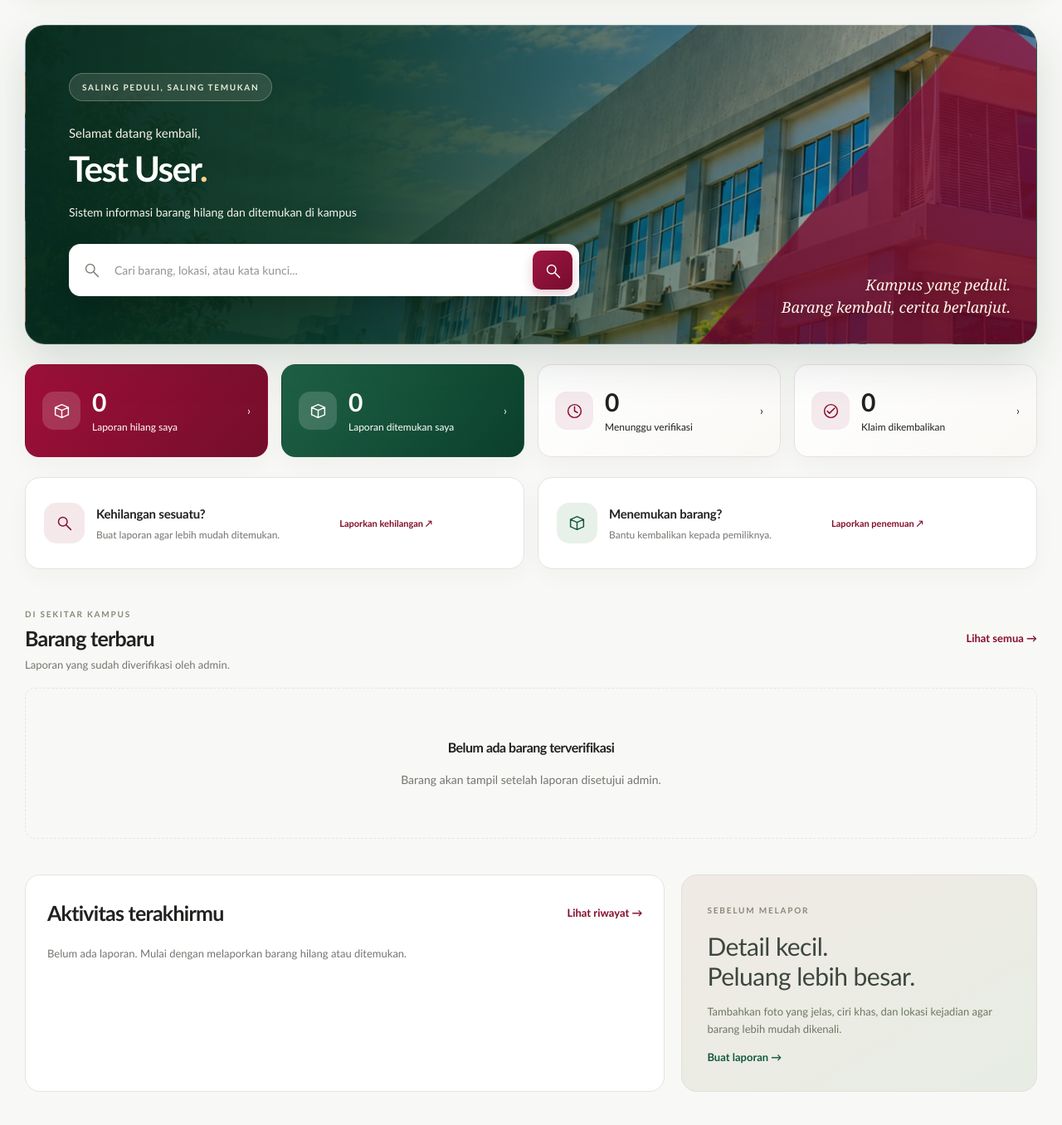
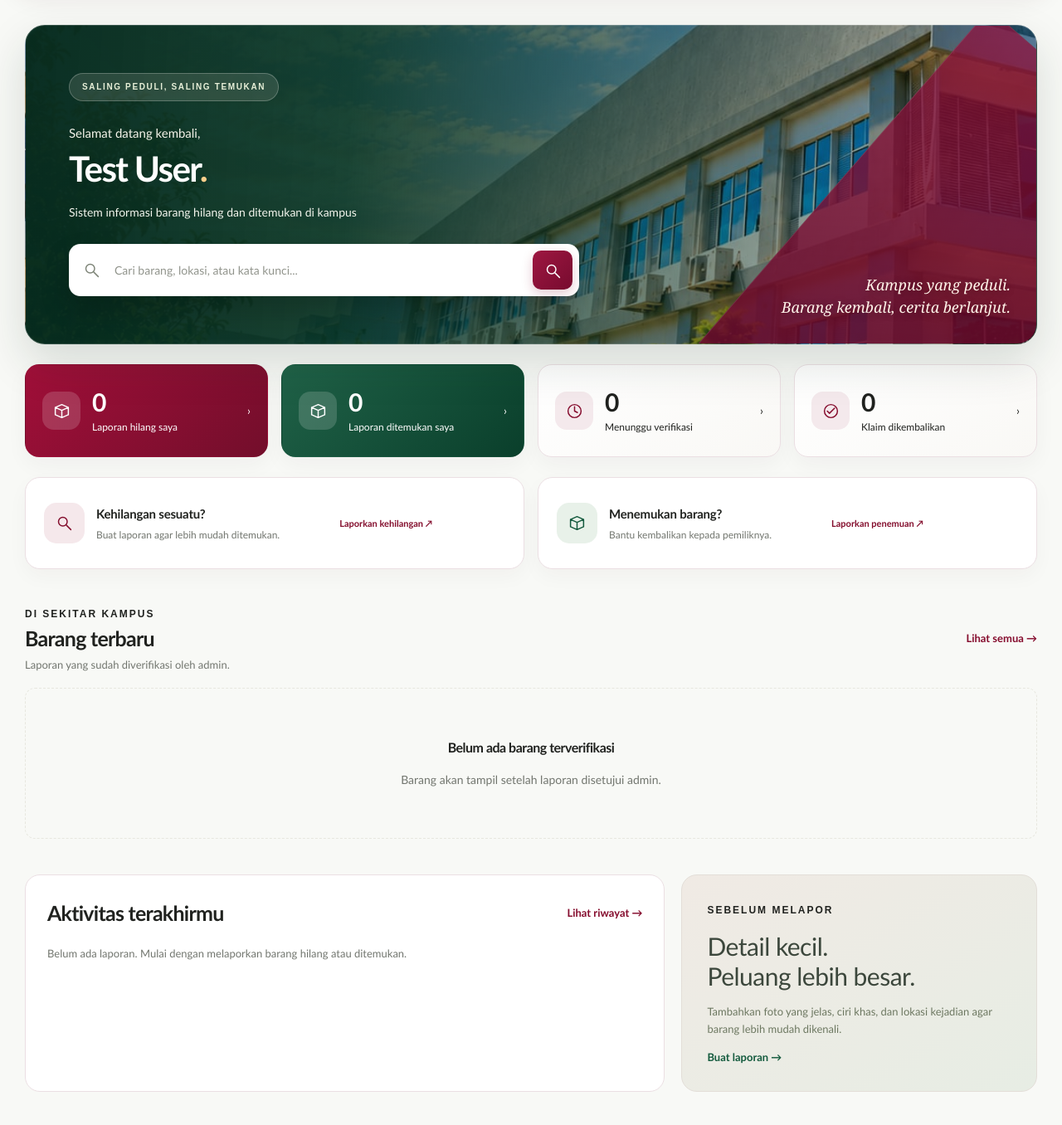
Before and after one commit to alaminazra08/findback-kampus, a Laravel app: page /dashboard in a window 1280 px wide. Shown: the part 112-1468 px from the top of the page at 83% size. Run offline with Laravel 12, Linux system fonts and the light colour scheme; a user stored in the database is signed in; data comes from the database, SQL or seed files in the repository; data that the repository does not hold is empty.

Commit message:
feat: penyempurnaan tampilan profil pengguna

```diff
--- a/public/css/user/campus.css
+++ b/public/css/user/campus.css
@@ -284,10 +284,11 @@
     z-index: 1;
 }
 .cu-kicker {
-    font-size: 10px;
-    letter-spacing: 1.8px;
-    font-weight: 750;
-    color: #898879;
+    font-family: 'Poppins', sans-serif;
+    font-size: 12px;
+    font-weight: 700;
+    letter-spacing: 2px;
+    text-transform: uppercase;
 }
 .cu-hero .cu-kicker {
     color: #d1dfc1;
```
